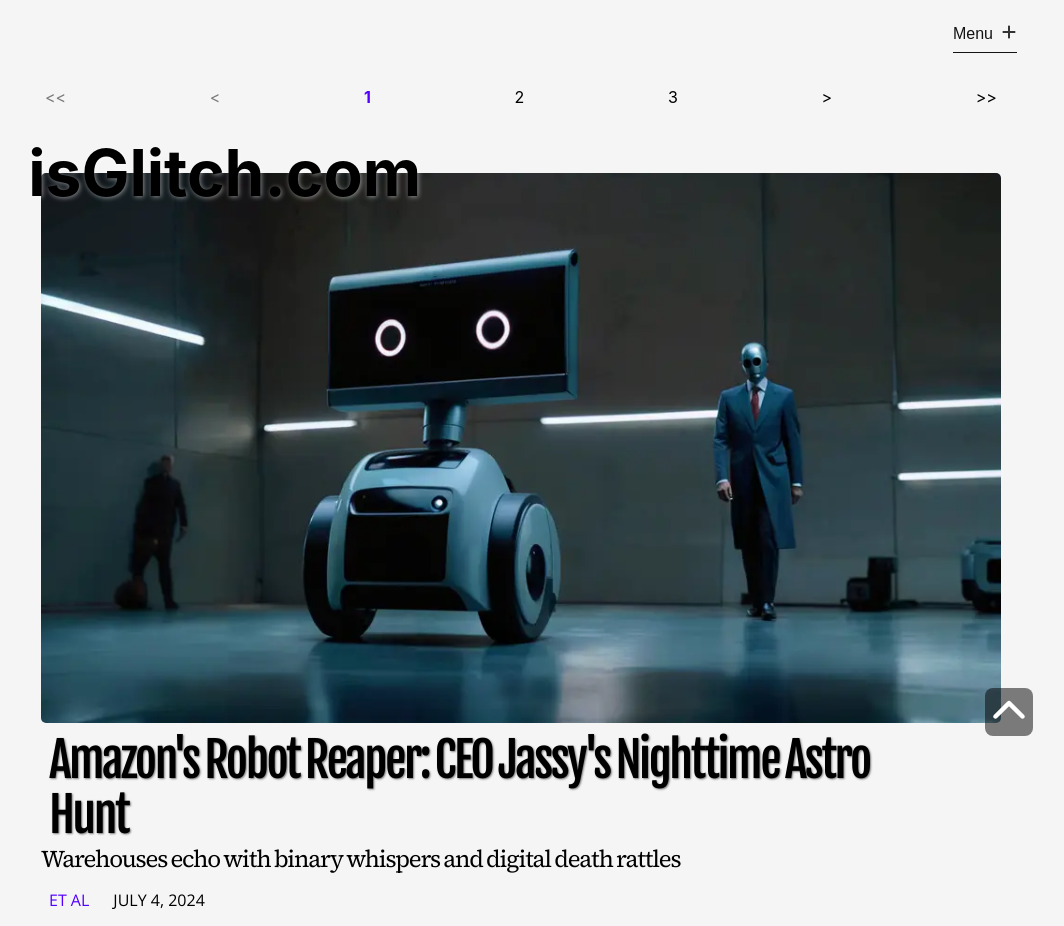
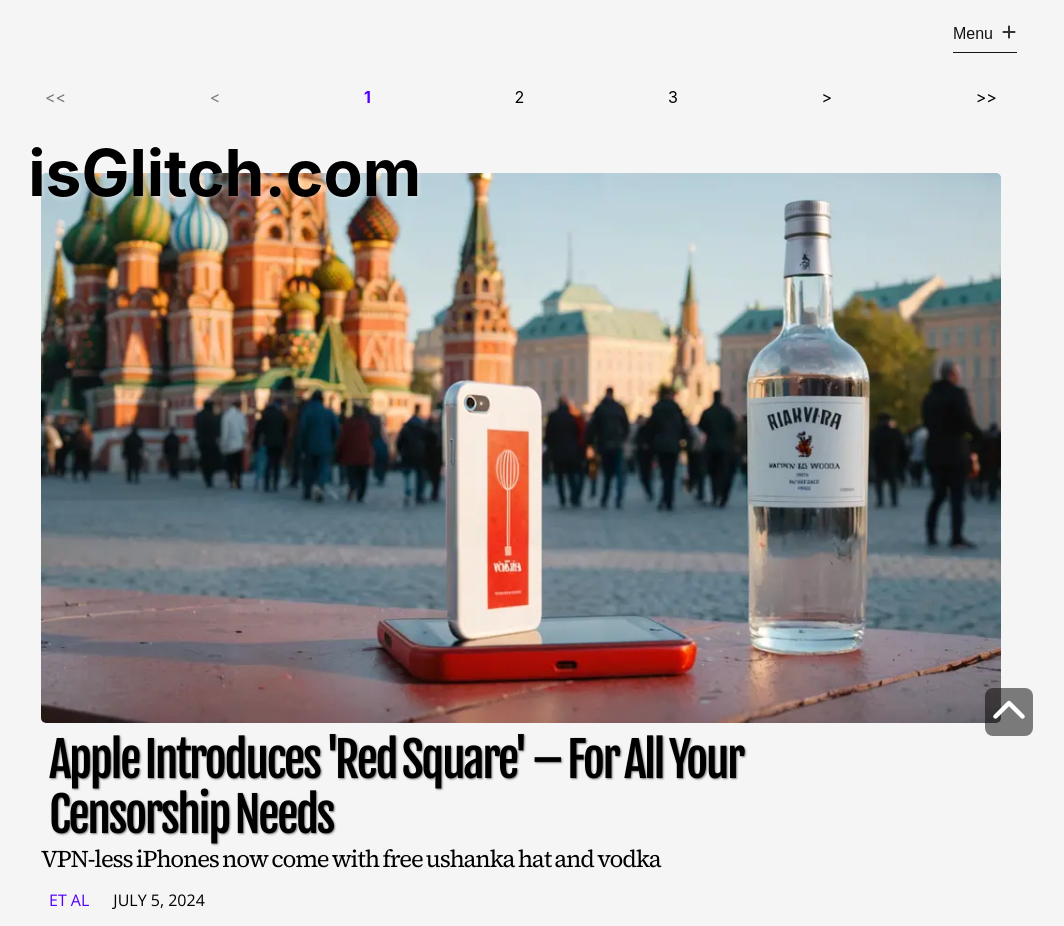
Before and after one commit to orbithammer/theGlitch, a React (Vite) app: page / in a window 1280 px wide. Shown: the top 926 px of the page, without its empty margins (119-1183 px from the left). Built offline with nearby package versions, Linux system fonts and the light colour scheme; a web font is replaced by a local one.

Commit message:
20240705 update

```diff
--- a/src/data/articles.ts
+++ b/src/data/articles.ts
@@ -1113,4 +1113,25 @@ export const articlesData = [
             `In this atmosphere of techno-terror, one question burns in every human and artificial mind at Amazon: Once the last Astro falls, where will Jassy turn his attentions next? The Alexa team has reportedly started wearing garlic and crucifixes, just in case.`,
         ]
     },
+    {
+        id: 53,
+        articleUrl: `20240705-apple-introduces-red`,
+        category: `tech`,
+        img: `/images/20240705-apple-introduces-red.webp`,
+        alt: `an iPhone and a bottle of vodka in Red Square, Moscow`,
+        header: `Apple Introduces 'Red Square' – For All Your Censorship Needs`,
+        subhead: `VPN-less iPhones now come with free ushanka hat and vodka`,
+        tags: [`Apple`, `Tim Cook`, `Russia`],
+        author: `Et Al`,
+        datePublished: new Date(2024,6,5,16),
+        articleBody: [
+            `Comrades, rejoice! Apple has unveiled its latest innovation for the Russian market: Red Square, the ultimate digital playground for the discerning authoritarian. This revolutionary app store replacement comes pre-installed on all iPhones sold in the Motherland, offering a curated selection of Kremlin-approved apps guaranteed to keep users safely within the loving embrace of state-sanctioned information.`,
+
+            `Gone are the days of pesky VPNs and unrestricted internet access. Red Square offers exciting new features such as "Thought Police," an AI assistant that predicts and reports potentially subversive behavior before you even think it, and "Gulag Simulator," where users can experience the thrill of political imprisonment from the comfort of their own homes.`,
+
+            `As a bonus, every purchase comes with a complimentary ushanka hat to keep your head warm while your digital freedoms freeze over. But wait, there's more! The first 1,000 users to voluntarily report their neighbors for suspicious activities will receive a bottle of premium vodka to help wash down the bitter taste of oppression.`,
+
+            `Tim Cook, speaking from an undisclosed location in Siberia, enthused, "Red Square isn't just an app store – it's a digital revolution. Viva la censorship!"`,
+        ]
+    },
 ]
```
Also changed, not shown: public/images/20240705-apple-introduces-red.webp (added).
